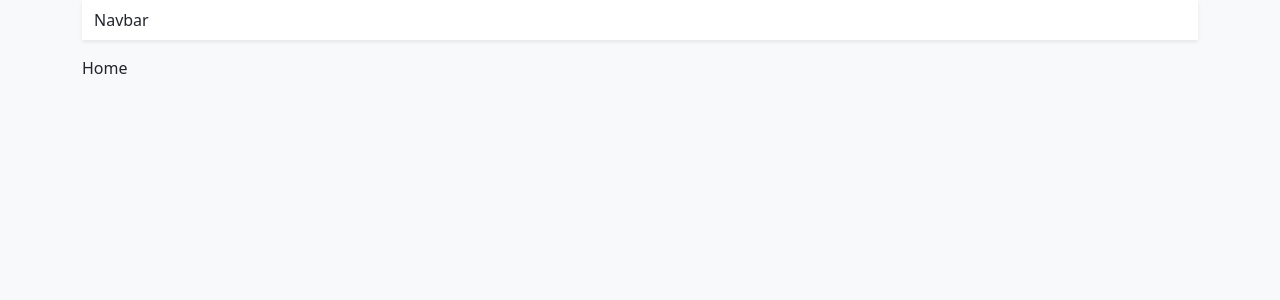
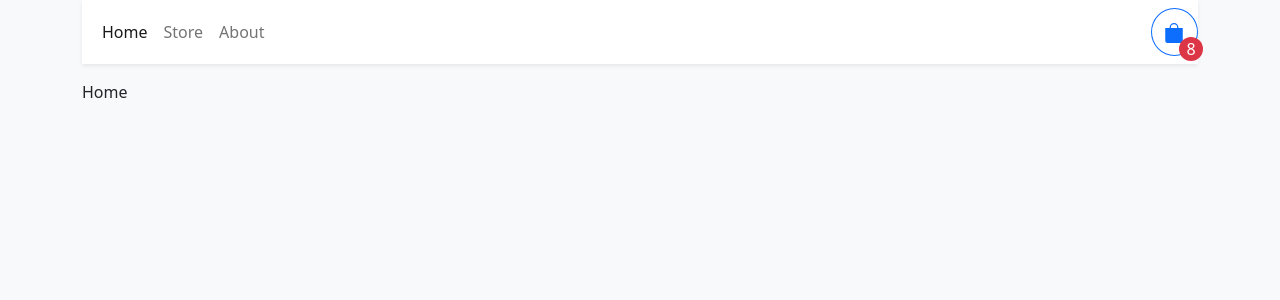
Before and after one commit to cleecoloma/Projects, a React (Vite) app in the folder electronic-store/: page / in a window 1280 px wide. Shown: the top 300 px of the page. Built offline with nearby package versions, Linux system fonts and the light colour scheme.

Commit message:
added shopping cart button

```diff
--- a/electronic-store/src/pages/Navbar.tsx
+++ b/electronic-store/src/pages/Navbar.tsx
@@ -1,13 +1,49 @@
-import { Container, Navbar as NavbarBs } from "react-bootstrap";
+import {
+  Button,
+  Container,
+  Nav,
+  Navbar as NavbarBs,
+} from "react-bootstrap";
+
+import { NavLink } from "react-router-dom"
 
 function Navbar() {
   return (
     <NavbarBs className="bg-white shadow-sm mb-3">
       <Container>
-        Navbar
+        <Nav>
+          <Nav.Link to="/" as={NavLink}>
+            Home
+          </Nav.Link>
+          <Nav.Link to="/store" as={NavLink}>
+            Store
+          </Nav.Link>
+          <Nav.Link to="/about" as={NavLink}>
+            About
+          </Nav.Link>
+        </Nav>
       </Container>
+      <Button
+        style={{ width: "3rem", height: "3rem", position: "relative" }}
+        variant="outline-primary"
+        className="rounded-circle"
+      >
+        <svg
+          xmlns="http://www.w3.org/2000/svg"
+          width="20"
+          height="24"
+          fill="currentColor"
+          class="bi bi-bag-fill"
+          viewBox="0 0 16 16"
+        >
+          <path d="M8 1a2.5 2.5 0 0 1 2.5 2.5V4h-5v-.5A2.5 2.5 0 0 1 8 1zm3.5 3v-.5a3.5 3.5 0 1 0-7 0V4H1v10a2 2 0 0 0 2 2h10a2 2 0 0 0 2-2V4h-3.5z" />
+        </svg>
+        <div style={{ color: "white", width:"1.5rem", height:"1.5rem", position:"absolute", bottom: 0, right: 0, transform: "translate(25%, 25%)"}} className="rounded-circle bg-danger d-flex justify-content-center align-items-center">
+          8
+        </div>
+      </Button>
     </NavbarBs>
-  )
+  );
 }
 
-export default Navbar
+export default Navbar;
```
